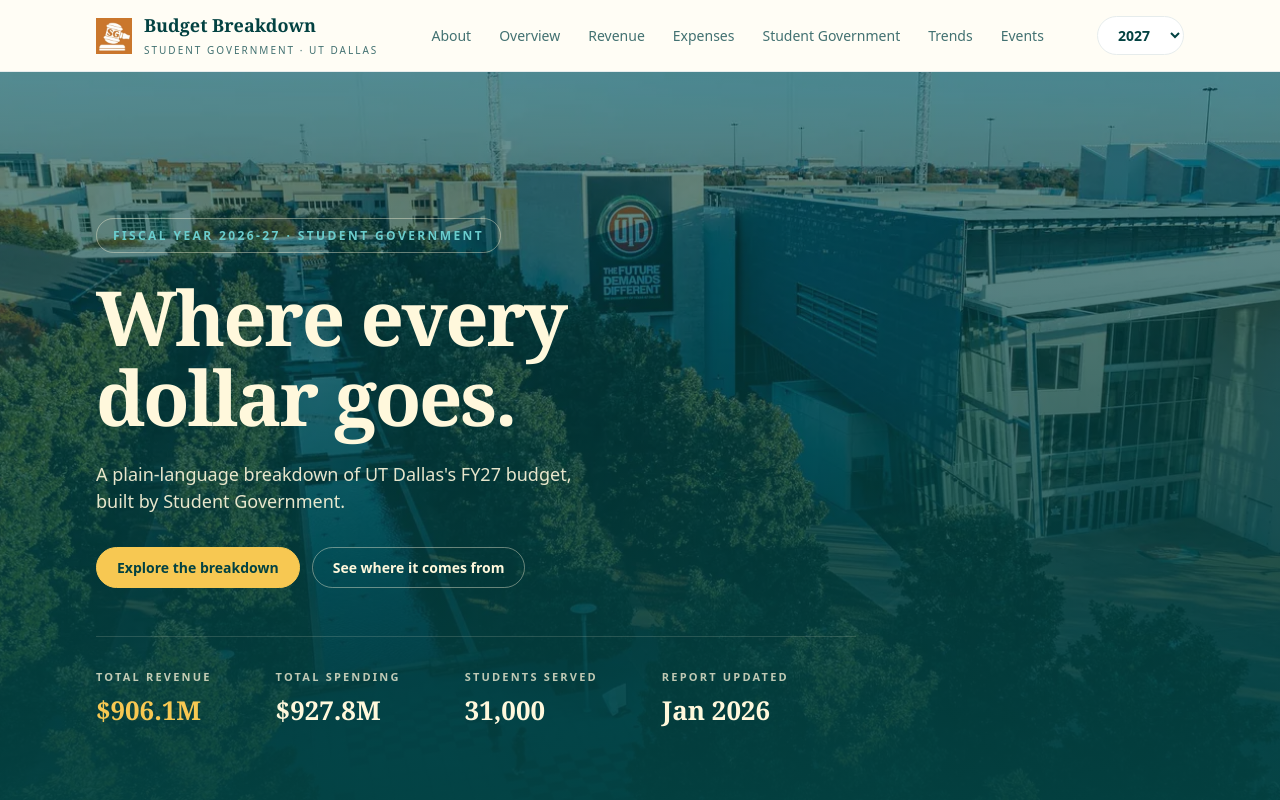
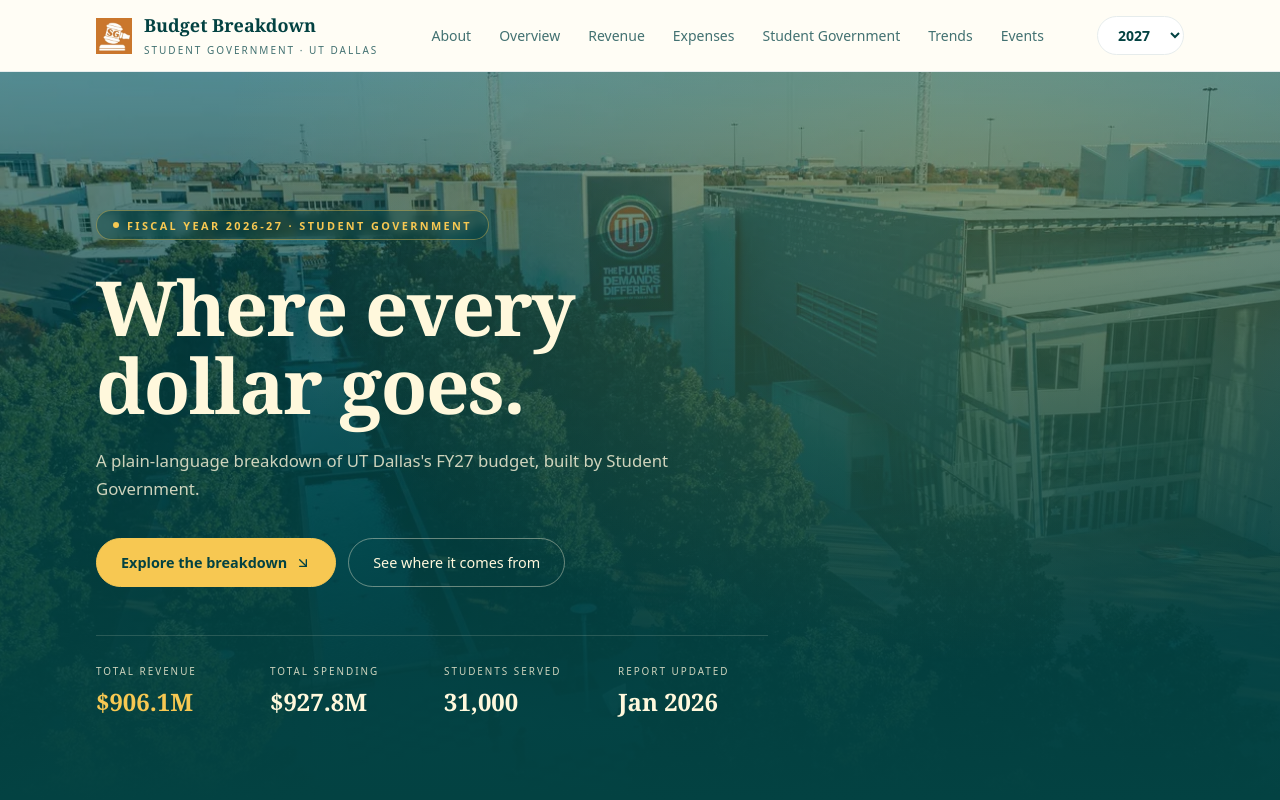
Before and after one commit to andrewtruong792/Student-Government-Budget-Breakdown-Fiscal-Year-2027, a React (Vite) app: page / in a window 1280 px wide. Shown: the top 800 px of the page. Built offline with nearby package versions, Linux system fonts and the light colour scheme.

Commit message:
match the draft hero: overlay, badge, type, buttons and stats

```diff
--- /dev/null
+++ b/src/components/Icon.jsx
@@ -0,0 +1,90 @@
+// Icon.jsx
+const paths = {
+    usersRound: (
+        <>
+            <path d="M18 21a8 8 0 0 0-16 0" />
+            <circle cx="10" cy="8" r="5" />
+            <path d="M22 20c0-3.37-2-6.5-4-8a5 5 0 0 0-.45-8.3" />
+        </>
+    ),
+    refresh: (
+        <>
+            <path d="M3 12a9 9 0 0 1 9-9 9.75 9.75 0 0 1 6.74 2.74L21 8" />
+            <path d="M21 3v5h-5" />
+            <path d="M21 12a9 9 0 0 1-9 9 9.75 9.75 0 0 1-6.74-2.74L3 16" />
+            <path d="M8 16H3v5" />
+        </>
+    ),
+    sparkles: (
+        <>
+            <path d="M9.94 15.5A2 2 0 0 0 8.5 14.06l-6.14-1.58a.5.5 0 0 1 0-.96L8.5 9.94A2 2 0 0 0 9.94 8.5l1.58-6.14a.5.5 0 0 1 .96 0l1.58 6.14a2 2 0 0 0 1.44 1.44l6.14 1.58a.5.5 0 0 1 0 .96L15.5 14.06a2 2 0 0 0-1.44 1.44l-1.58 6.14a.5.5 0 0 1-.96 0z" />
+            <path d="M20 3v4" />
+            <path d="M22 5h-4" />
+            <path d="M4 17v2" />
+            <path d="M5 18H3" />
+        </>
+    ),
+    search: (
+        <>
+            <circle cx="11" cy="11" r="8" />
+            <path d="m21 21-4.3-4.3" />
+        </>
+    ),
+    layers: (
+        <>
+            <path d="M12.83 2.18a2 2 0 0 0-1.66 0L2.6 6.08a1 1 0 0 0 0 1.83l8.58 3.91a2 2 0 0 0 1.66 0l8.58-3.9a1 1 0 0 0 0-1.83Z" />
+            <path d="m22 17.65-9.17 4.16a2 2 0 0 1-1.66 0L2 17.65" />
+            <path d="m22 12.65-9.17 4.16a2 2 0 0 1-1.66 0L2 12.65" />
+        </>
+    ),
+    fileCheck: (
+        <>
+            <path d="M4 22h14a2 2 0 0 0 2-2V7l-5-5H6a2 2 0 0 0-2 2v4" />
+            <path d="M14 2v4a2 2 0 0 0 2 2h4" />
+            <path d="m3 15 2 2 4-4" />
+        </>
+    ),
+    calendar: (
+        <>
+            <path d="M8 2v4" />
+            <path d="M16 2v4" />
+            <rect width="18" height="18" x="3" y="4" rx="2" />
+            <path d="M3 10h18" />
+            <path d="M8 14h.01" />
+            <path d="M12 14h.01" />
+            <path d="M16 14h.01" />
+            <path d="M8 18h.01" />
+            <path d="M12 18h.01" />
+            <path d="M16 18h.01" />
+        </>
+    ),
+    arrowDownRight: (
+        <>
+            <path d="m7 7 10 10" />
+            <path d="M17 7v10H7" />
+        </>
+    ),
+    arrowUpRight: (
+        <>
+            <path d="M7 7h10v10" />
+            <path d="M7 17 17 7" />
+        </>
+    ),
+};
+
+export default function Icon({ name, size = 16 }) {
+    return (
+        <svg
+            width={size}
+            height={size}
+            viewBox="0 0 24 24"
+            fill="none"
+            stroke="currentColor"
+            strokeWidth="2"
+            strokeLinecap="round"
+            strokeLinejoin="round"
+        >
+            {paths[name]}
+        </svg>
+    );
+}
--- a/src/sections/Hero.css
+++ b/src/sections/Hero.css
@@ -5,7 +5,7 @@
     min-height: calc(100svh - var(--header-h));
     display: flex;
     align-items: flex-end;
-    padding: 96px var(--gutter) 72px;
+    padding: 128px var(--gutter) 80px;
     background: var(--text);
     color: var(--cream);
     scroll-margin-top: var(--header-h);
@@ -15,7 +15,9 @@
     position: absolute;
     inset: 0;
     z-index: -1;
-    background: linear-gradient(color-mix(in srgb, var(--text) 55%, transparent), color-mix(in srgb, var(--text) 95%, transparent));
+    background:
+        radial-gradient(ellipse at 75% 15%, color-mix(in srgb, var(--yellow) 22%, transparent), transparent 55%),
+        linear-gradient(to top, var(--text), color-mix(in srgb, var(--text) 85%, transparent), color-mix(in srgb, var(--text) 55%, transparent));
 }
 .hero__bg {
     position: absolute;
@@ -29,50 +31,71 @@
     width: 100%;
 }
 .hero__badge {
-    display: inline-block;
-    color: var(--aqua);
-    border: 1px solid var(--outline-on-dark);
+    display: inline-flex;
+    align-items: center;
+    gap: 8px;
+    min-height: 30px;
+    font-size: 0.68rem;
+    letter-spacing: 0.22em;
+    color: var(--yellow);
+    background: color-mix(in srgb, var(--text) 40%, transparent);
+    backdrop-filter: blur(4px);
+    border: 1px solid color-mix(in srgb, var(--yellow) 40%, transparent);
     border-radius: var(--radius-pill);
-    padding: 8px 16px;
-    margin: 0 0 24px;
+    padding: 6px 16px;
+    margin: 0 0 28px;
     text-wrap: balance;
 }
+.hero__badge::before {
+    content: "";
+    width: 6px;
+    height: 6px;
+    border-radius: 50%;
+    background: var(--yellow);
+}
 .hero h1 {
-    font-size: clamp(48px, 7vw, 76px);
-    line-height: 1.05;
-    letter-spacing: -0.03em;
+    font-size: clamp(41.6px, 7vw, 76px);
+    line-height: 1.02;
+    letter-spacing: -0.02em;
     text-wrap: balance;
 }
 .hero__lead {
-    max-width: 500px;
-    font-size: 18px;
-    line-height: 1.5;
-    opacity: 0.9;
-    margin: 24px 0 32px;
+    max-width: 576px;
+    font-size: 16.8px;
+    line-height: 1.625;
+    color: var(--text-on-dark);
+    margin: 24px 0 36px;
 }
 .hero__buttons {
     display: flex;
     flex-wrap: wrap;
     gap: 12px;
 }
+.hero__buttons .pill {
+    padding: 14px 24px;
+    font-size: 0.9rem;
+}
 .hero__stats {
-    display: flex;
-    flex-wrap: wrap;
-    gap: 24px 64px;
-    max-width: 760px;
+    display: grid;
+    grid-template-columns: repeat(4, 1fr);
+    gap: 24px;
+    max-width: 672px;
     margin-top: 48px;
-    padding-top: 32px;
+    padding-top: 28px;
     border-top: 1px solid var(--line-on-dark);
 }
 .hero__stats .eyebrow {
     display: block;
-    font-size: 11px;
-    opacity: 0.75;
-    margin-bottom: 8px;
+    font-size: 9.92px;
+    font-weight: 400;
+    color: var(--text-on-dark);
+    margin-bottom: 6px;
 }
 .hero__stats strong {
     font-family: var(--font-heading);
-    font-size: 26px;
+    font-size: 24px;
+    line-height: 1.5;
+    white-space: nowrap;
 }
 .hero__stats div:first-child strong {
     color: var(--yellow);
@@ -80,7 +103,6 @@
 
 @media (max-width: 800px) {
     .hero__stats {
-        display: grid;
         grid-template-columns: repeat(2, max-content);
         gap: 24px 48px;
     }
--- a/src/sections/Hero.jsx
+++ b/src/sections/Hero.jsx
@@ -4,6 +4,7 @@ import hero828 from "../assets/hero-828.webp";
 import hero1280 from "../assets/hero-1280.webp";
 import hero1920 from "../assets/hero-1920.webp";
 import CountUp from "../components/CountUp";
+import Icon from "../components/Icon";
 import { useYear } from "../context/YearContext";
 import { fiscalYear, fy, totalRevenue } from "../utils/budget";
 
@@ -33,7 +34,9 @@ export default function Hero() {
                     A plain-language breakdown of UT Dallas's {fy(year)} budget, built by Student Government.
                 </p>
                 <div className="hero__buttons">
-                    <a className="pill pill--yellow" href="#overview">Explore the breakdown</a>
+                    <a className="pill pill--yellow" href="#overview">
+                        Explore the breakdown <Icon name="arrowDownRight" />
+                    </a>
                     <a className="pill pill--outline-dark" href="#revenue">See where it comes from</a>
                 </div>
                 <div className="hero__stats">
--- a/src/style.css
+++ b/src/style.css
@@ -116,7 +116,7 @@ a { color: inherit; }
 .pill--yellow { background: var(--yellow); border-color: var(--yellow); }
 .pill--active { background: var(--text); border-color: var(--text); color: var(--cream); }
 .pill--quiet { border-color: transparent; font-weight: 500; }
-.pill--outline-dark { color: var(--cream); border-color: var(--outline-on-dark); }
+.pill--outline-dark { color: var(--cream); border-color: var(--outline-on-dark); font-weight: 500; }
 
 .pill-toggle {
     display: flex;
```
